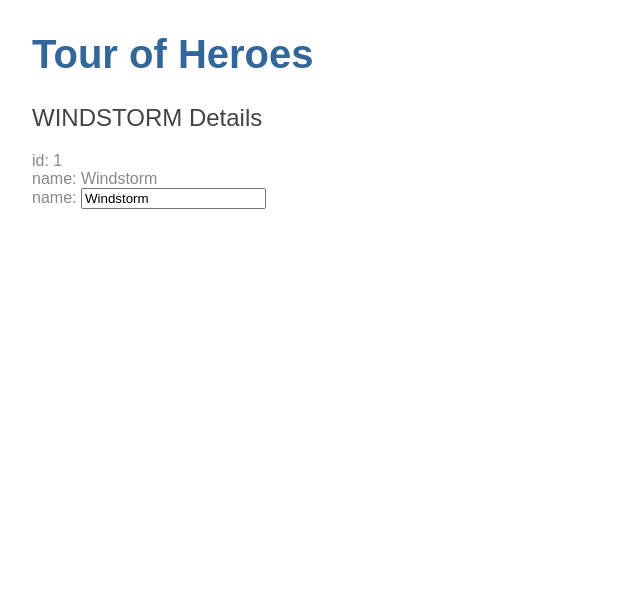
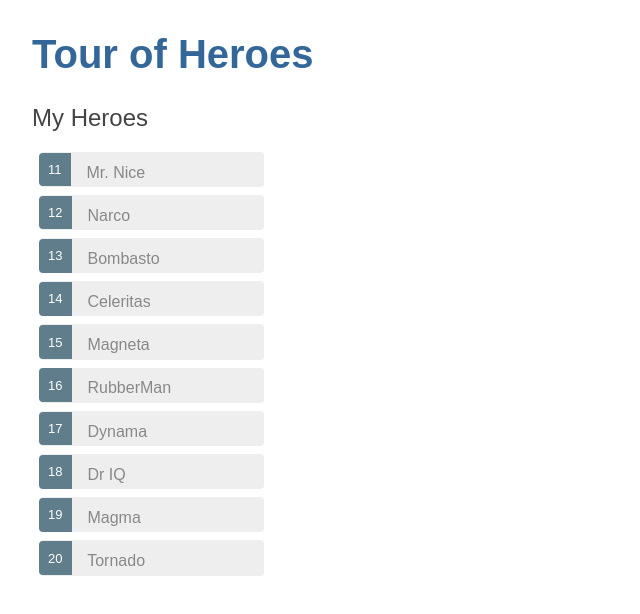
Before and after one commit to blakeguitar/Angular, an Angular app: page / in a window 1280 px wide. Shown: the top 614 px of the page, without its empty margins (0-640 px from the left). Built offline with nearby package versions, Linux system fonts and the light colour scheme.

Commit message:
Displaying a List

```diff
--- a/src/app/heroes/heroes.component.css
+++ b/src/app/heroes/heroes.component.css
@@ -0,0 +1,48 @@
+/* HeroesComponent's private CSS styles */
+.selected {
+  background-color: #CFD8DC !important;
+  color: white;
+}
+.heroes {
+  margin: 0 0 2em 0;
+  list-style-type: none;
+  padding: 0;
+  width: 15em;
+}
+.heroes li {
+  cursor: pointer;
+  position: relative;
+  left: 0;
+  background-color: #EEE;
+  margin: .5em;
+  padding: .3em 0;
+  height: 1.6em;
+  border-radius: 4px;
+}
+.heroes li.selected:hover {
+  background-color: #BBD8DC !important;
+  color: white;
+}
+.heroes li:hover {
+  color: #607D8B;
+  background-color: #DDD;
+  left: .1em;
+}
+.heroes .text {
+  position: relative;
+  top: -3px;
+}
+.heroes .badge {
+  display: inline-block;
+  font-size: small;
+  color: white;
+  padding: 0.8em 0.7em 0 0.7em;
+  background-color: #607D8B;
+  line-height: 1em;
+  position: relative;
+  left: -1px;
+  top: -4px;
+  height: 1.8em;
+  margin-right: .8em;
+  border-radius: 4px 0 0 4px;
+}
--- a/src/app/heroes/heroes.component.html
+++ b/src/app/heroes/heroes.component.html
@@ -1,9 +1,23 @@
-<h2>{{hero.name | uppercase}} Details</h2>
-<div><span>id: </span>{{hero.id}}</div>
-<div><span>name: </span>{{hero.name}}</div>
+<div *ngIf="selectedHero">
 
-<div>
-  <label>name:
-    <input [(ngModel)]="hero.name" placeholder="name">
-  </label>
+	<h2>{{selectedHero.name | uppercase}} Details</h2>
+	<div><span>id: </span>{{selectedHero.id}}</div>
+	<div><span>name: </span>{{selectedHero.name}}</div>
+
+	<div>
+	  <label>name:
+	    <input [(ngModel)]="selectedHero.name" placeholder="name">
+	  </label>
+	</div>
+
 </div>
+
+
+<h2>My Heroes</h2>
+<ul class="heroes">
+  <li *ngFor="let hero of heroes"
+	[class.selected]="hero === selectedHero"
+	(click)="onSelect(hero)">
+	<span class="badge">{{hero.id}}</span> {{hero.name}}
+  </li>
+</ul>
--- a/src/app/heroes/heroes.component.ts
+++ b/src/app/heroes/heroes.component.ts
@@ -1,5 +1,7 @@
 import { Component, OnInit } from '@angular/core';
 import { Hero } from '../hero';
+import { HEROES } from '../mock-heroes';
+
 
 
 @Component({
@@ -8,6 +10,14 @@
   styleUrls: ['./heroes.component.css']
 })
 export class HeroesComponent implements OnInit {
+
+  heroes = HEROES;
+
+selectedHero: Hero;
+
+onSelect(hero: Hero): void {
+  this.selectedHero = hero;
+}
 
   hero: Hero = {
     id: 1,
--- /dev/null
+++ b/src/app/mock-heroes.ts
@@ -0,0 +1,14 @@
+import { Hero } from './hero';
+
+export const HEROES: Hero[] = [
+  { id: 11, name: 'Mr. Nice' },
+  { id: 12, name: 'Narco' },
+  { id: 13, name: 'Bombasto' },
+  { id: 14, name: 'Celeritas' },
+  { id: 15, name: 'Magneta' },
+  { id: 16, name: 'RubberMan' },
+  { id: 17, name: 'Dynama' },
+  { id: 18, name: 'Dr IQ' },
+  { id: 19, name: 'Magma' },
+  { id: 20, name: 'Tornado' }
+];
```
Also changed, not shown: src/app/heroes.ts (added, +14 -0 lines).
